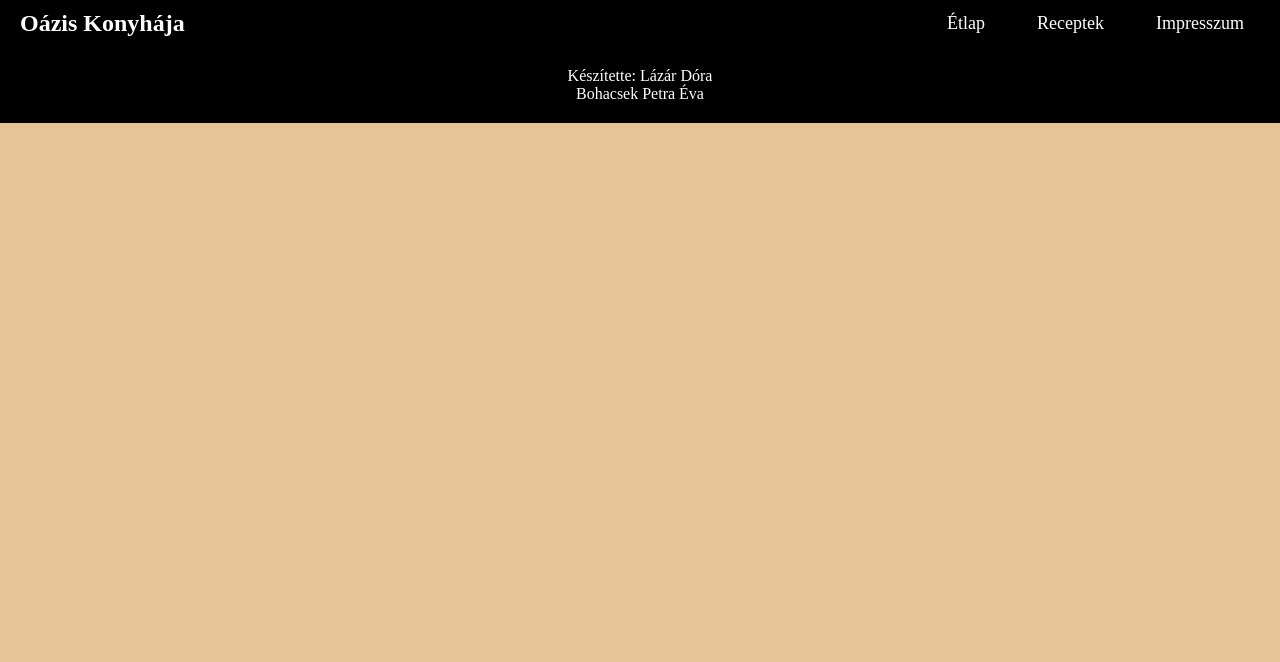
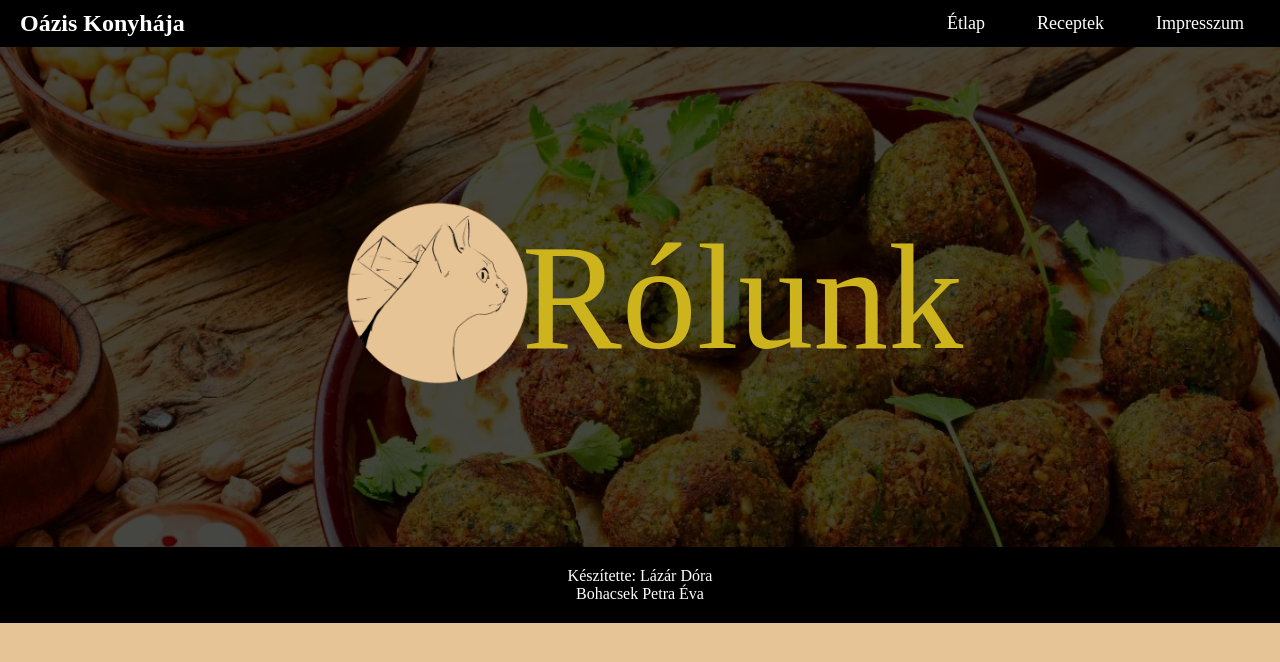
Before and after one commit to LazarDora1/ikt-projekt, a plain HTML site: page index.html in a window 1280 px wide. Drawn offline with nearby package versions, Linux system fonts and the light colour scheme.

Commit message:
header, nav, footer kesz

```diff
--- a/index.html
+++ b/index.html
@@ -7,8 +7,6 @@
     <title>Oázis Konyhája</title>
 </head>
 <body>
-    <header></header>
-    <main>
         <nav class="navbar">
             <div class="logo">
                 Oázis Konyhája
@@ -19,6 +17,15 @@
                 <li><a href="impresszum.html">Impresszum</a></li>
             </ul>
         </nav>
+        <header class="header">
+            <div class="overlay"></div>
+            <div class="content">
+              <img src="./img/logo.png" alt="logo" class="center-image">
+              <p class="about-text">Rólunk</p>
+            </div>
+          </header>
+    <main>
+
     </main>
     <footer>
         <p>Készítette: Lázár Dóra <br> Bohacsek Petra Éva</p>
--- a/style.css
+++ b/style.css
@@ -49,13 +49,47 @@ footer {
     color: #fff;
     text-align: center;
     padding: 20px;
-    font-size: 16px;
+    font-size: 21x;
 }
 
 footer p {
     margin: 0;
 }
 
-header {
-    background-image: url();
+.header {
+    position: relative;
+    background-image: url(./img/falafel-header.webp);
+    height: 500px;
+    background-repeat: no-repeat;
+    background-size: cover;
 }
+
+.overlay {
+    position: absolute;
+    top: 0;
+    left: 0;
+    width: 100%;
+    height: 100%;
+    background-color: rgba(0, 0, 0, 0.72);
+}
+
+.content {
+    position: relative;
+    display: flex;
+    justify-content: center;
+    align-items: center;
+    height: 100%;
+    z-index: 1;
+}
+
+.center-image {
+    filter: none;
+    width: 230px;
+    margin-right: -10px;
+}
+
+.about-text {
+    font-size: 150px;
+    color: #CDB31C;
+    margin-left: -15px;
+}
```
